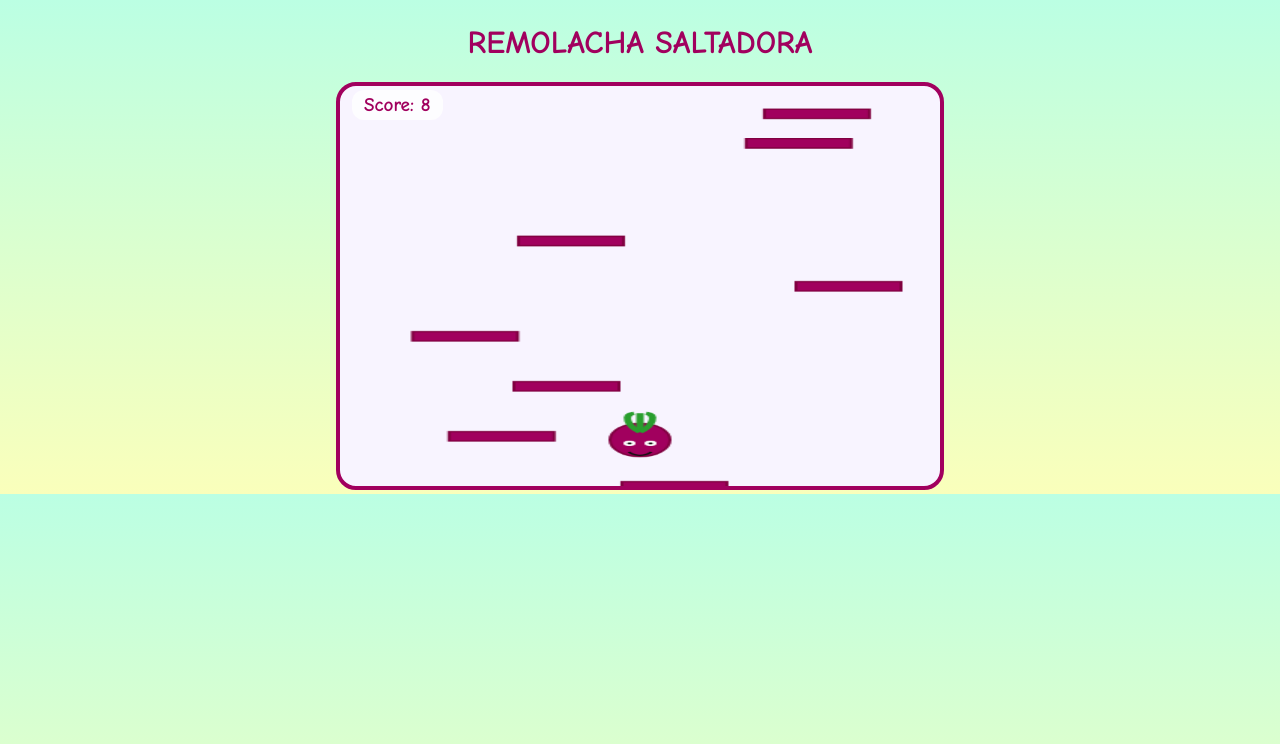
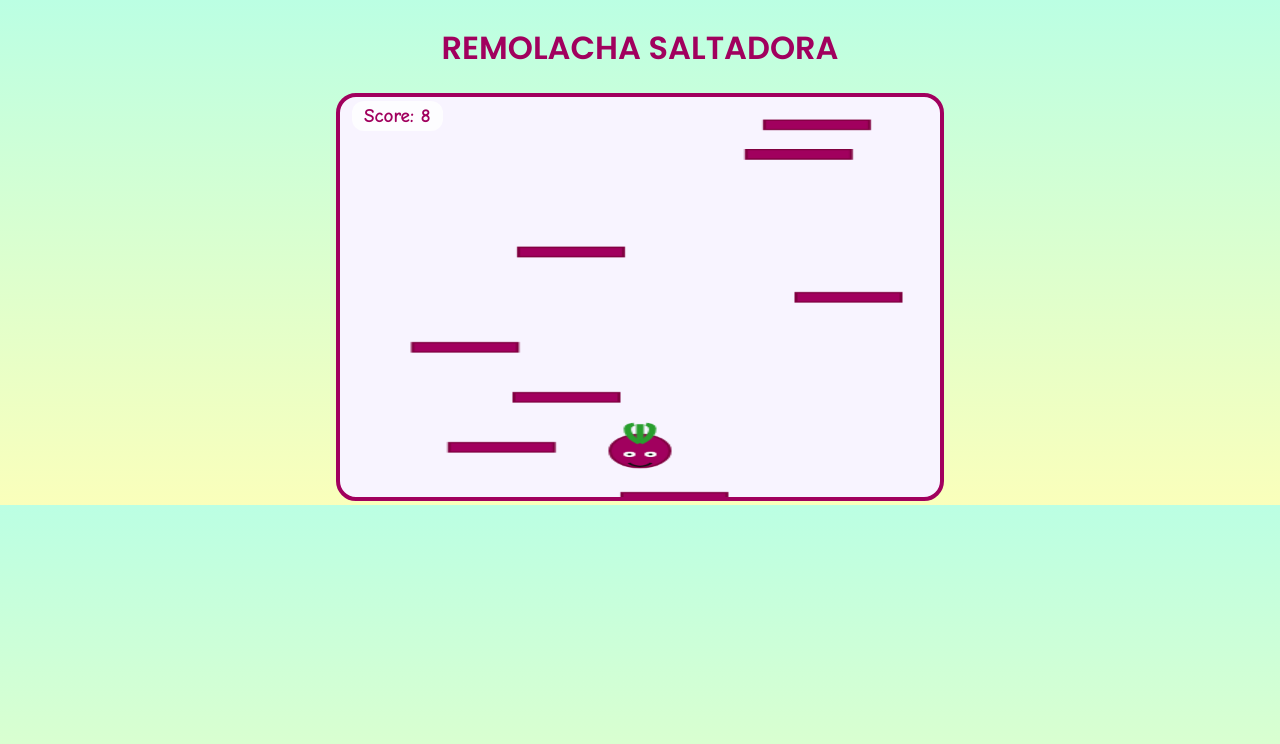
Before and after one commit to Jeremydev0806/remo-game, a plain HTML site: page index.html in a window 1280 px wide. Drawn offline with Linux system fonts and the light colour scheme.

Commit message:
Update style.css

```diff
--- a/style.css
+++ b/style.css
@@ -8,6 +8,7 @@ body {
 h1 {
   color: #a1005e;
   margin-top: 24px;
+    font-family: 'Poppins', sans-serif
 }
 
 #game-container {
```
